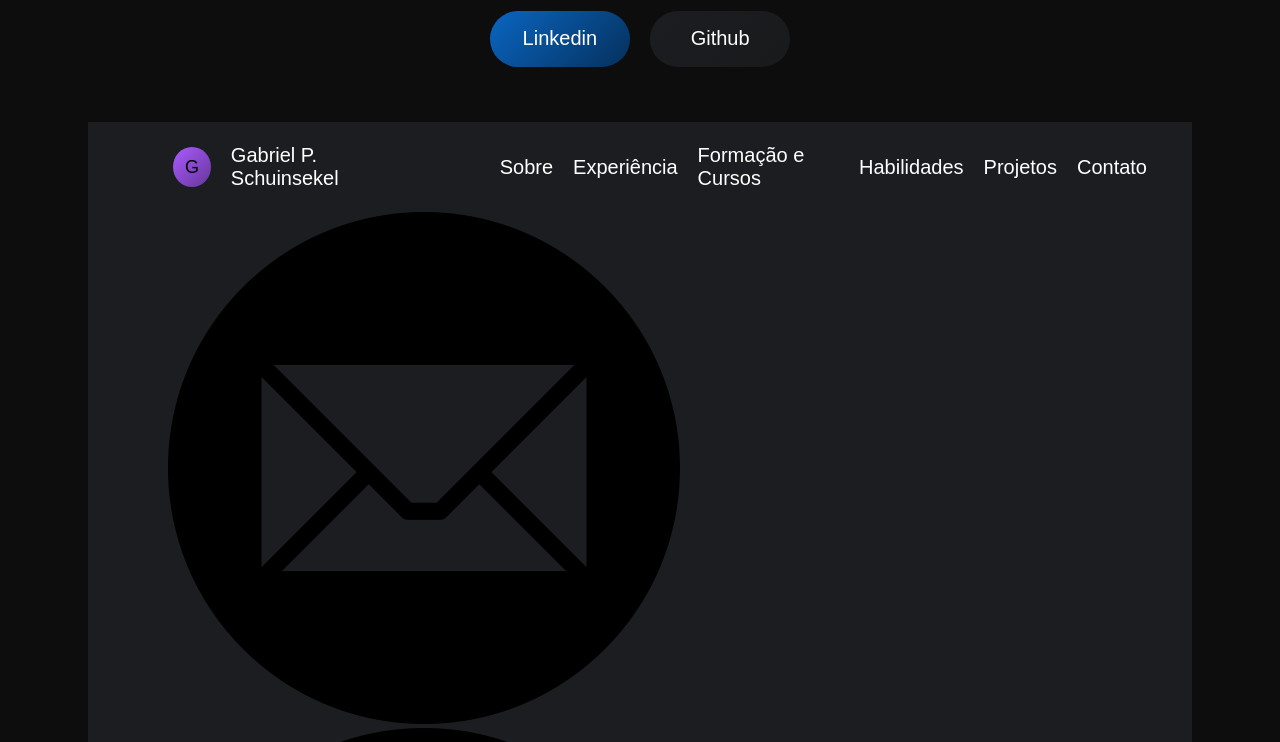
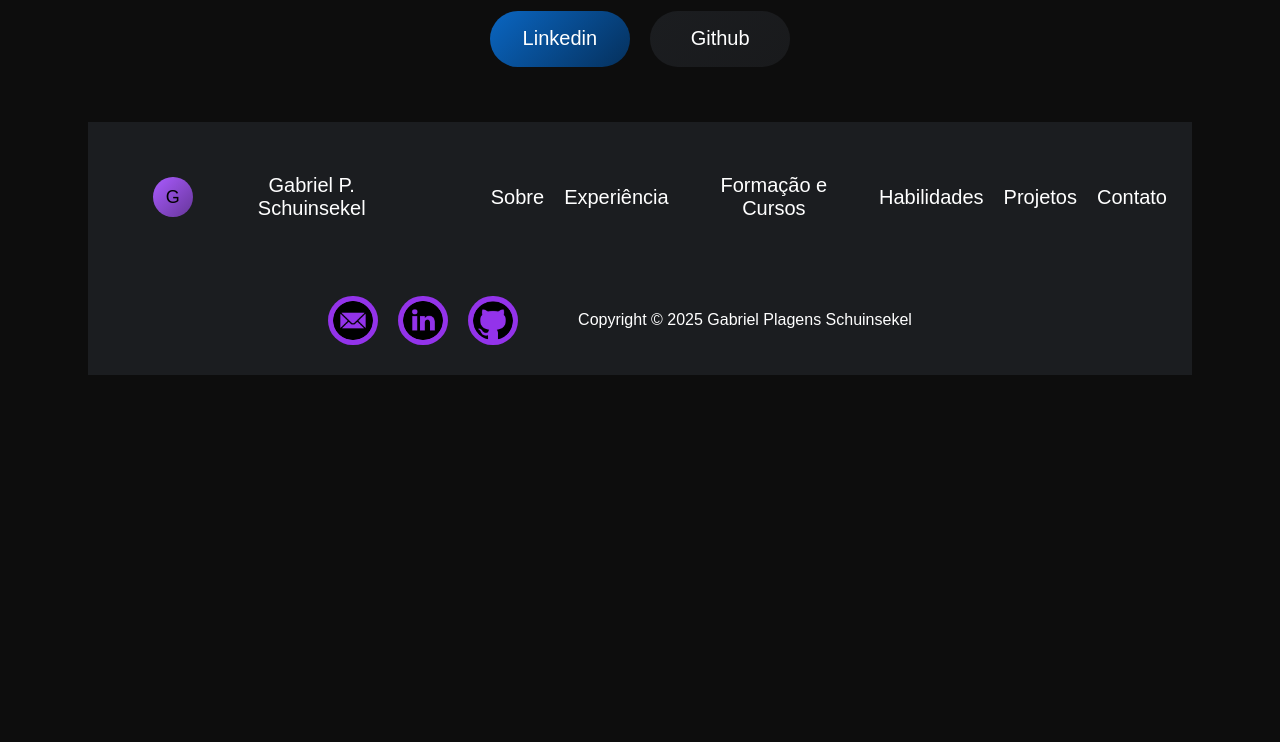
Before and after one commit to GabrielPlagensS/Portifolio, a React (Create React App) app in the folder portifolio/: page / in a window 1280 px wide. Shown: the part 4160-4902 px from the top of the page. After the commit the page ends 4543 px from the top, so only its background shows below. Built offline with nearby package versions, Linux system fonts and the light colour scheme.

Commit message:
Footer
Icones finalizado

```diff
--- a/portifolio/src/Pages/footer/foo.css
+++ b/portifolio/src/Pages/footer/foo.css
@@ -1,6 +1,8 @@
 .fundo-footer{
     background-color: #1B1D20;
     margin-top: 5%;
+    padding: 30px 20px;
+    text-align: center;
 }
 
 .footer{
@@ -45,3 +47,19 @@
     color: #AA5BFF;
     transition: 200ms;
 }
+
+.text-icons{
+    margin-top: 5%;
+    display: flex;
+    justify-content: center;
+    align-items: center;
+    gap: 20px;
+}
+
+.icone{
+    height: 39px;
+    width: 40px;
+    padding: 5px;
+    border-radius: 25px;
+    background-color: #9333ea;
+}
--- a/portifolio/src/Pages/footer/index.js
+++ b/portifolio/src/Pages/footer/index.js
@@ -22,9 +22,9 @@ function Footer(){
                     </ul>
                 </div>
                 <div className='text-icons'>
-                    <img src={Email} alt='icone-email'/>
-                    <img src={Linkedin} alt='icone-linkedin'/>
-                    <img src={Git} alt='icone-github'/>
+                    <img className='icone' src={Email} alt='icone-email'/>
+                    <img className='icone' src={Linkedin} alt='icone-linkedin'/>
+                    <img className='icone' src={Git} alt='icone-github'/>
                     <div>
                         <p>Copyright © 2025 Gabriel Plagens Schuinsekel</p>
                     </div>
```
